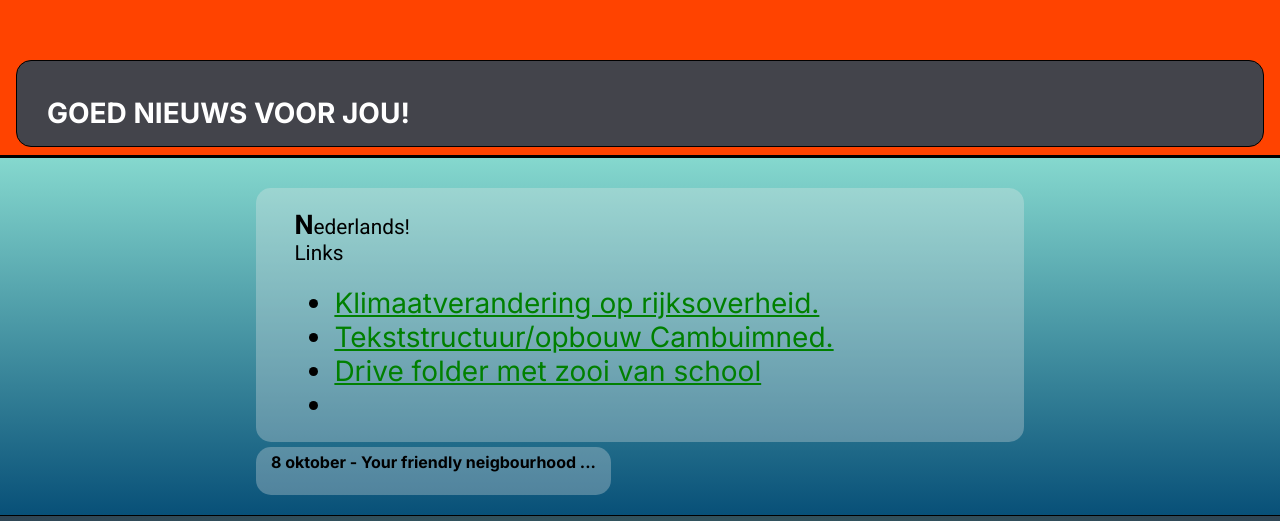
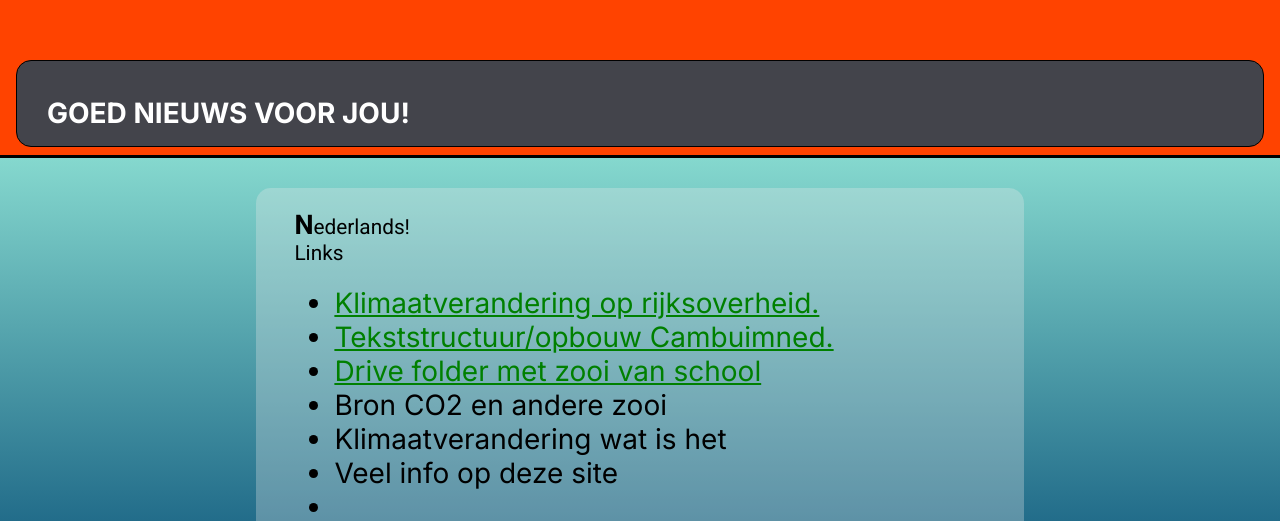
Before and after one commit to LHellmig/LHellmig.github.io, a plain HTML site: page Articles/Goed nieuws voor jou!/Goednieuwsvoorjou.html in a window 1280 px wide. Shown: the part 742-1263 px from the top of the page. Drawn offline with Linux system fonts and the light colour scheme.

Commit message:
update nederlands

```diff
--- a/Articles/Goed nieuws voor jou!/Goednieuwsvoorjou.html
+++ b/Articles/Goed nieuws voor jou!/Goednieuwsvoorjou.html
@@ -48,6 +48,9 @@
                         <li><a href="https://www.rijksoverheid.nl/onderwerpen/klimaatverandering">Klimaatverandering op rijksoverheid.</a></li>
                         <li><a href="https://www.cambiumned.nl/theorie/schrijven-en-spreken/lezen/tekstopbouw/">Tekststructuur/opbouw Cambuimned.</a></li>
                         <li><a href="https://drive.google.com/drive/folders/1jhLbWipdiaQvxkDkIijyB_dPcdAkrwOJ?usp=sharing">Drive folder met zooi van school</a></li>
+                        <li><a href="https://www.iea.org/reports/the-critical-role-of-buildings"></a>Bron CO2 en andere zooi</li>
+                        <li><a href="https://www.milieucentraal.nl/klimaat-en-aarde/klimaatverandering/"></a>Klimaatverandering wat is het</li>
+                        <li><a href="https://www.urgenda.nl/themas/klimaat-en-energie/"></a>Veel info op deze site</li>
                         <li><a href=""></a></li>
                     </ul>
 
```
